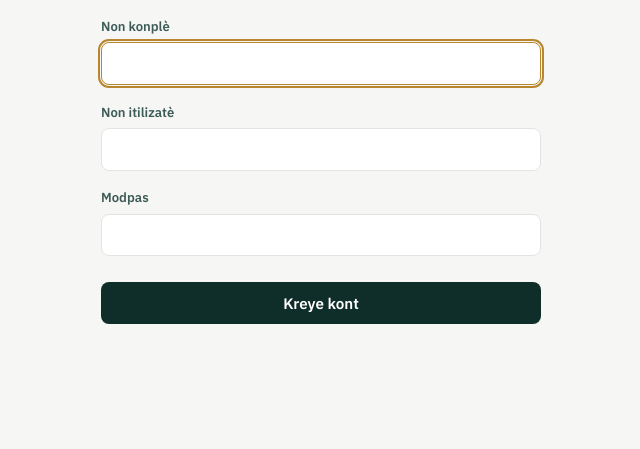
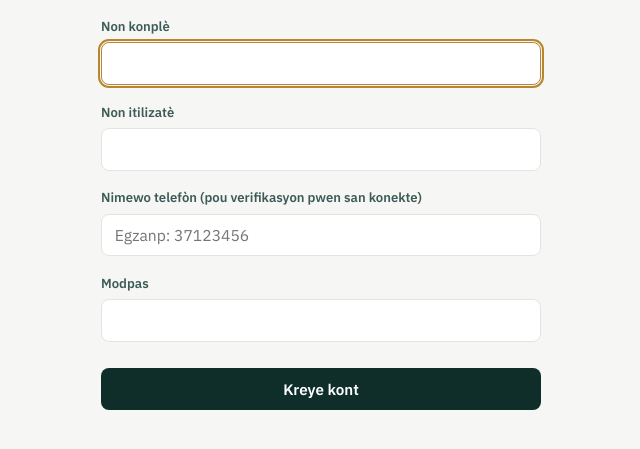
Before and after one commit to dmdm01030/Fidelite-app, a Flask app: page /admin/kliyan/nouvo in a window 1280 px wide. Shown: the part 175-624 px from the top of the page, without its empty margins (319-959 px from the left). Run offline with Flask 3, Linux system fonts and the light colour scheme; a user stored in the database is signed in.

Commit message:
Update new_client.html

```diff
--- a/templates/new_client.html
+++ b/templates/new_client.html
@@ -12,6 +12,9 @@
     <label for="username">Non itilizatè</label>
     <input type="text" id="username" name="username" required>
 
+    <label for="phone">Nimewo telefòn (pou verifikasyon pwen san konekte)</label>
+    <input type="tel" id="phone" name="phone" placeholder="Egzanp: 37123456">
+
     <label for="password">Modpas</label>
     <input type="password" id="password" name="password" required>
 
```
